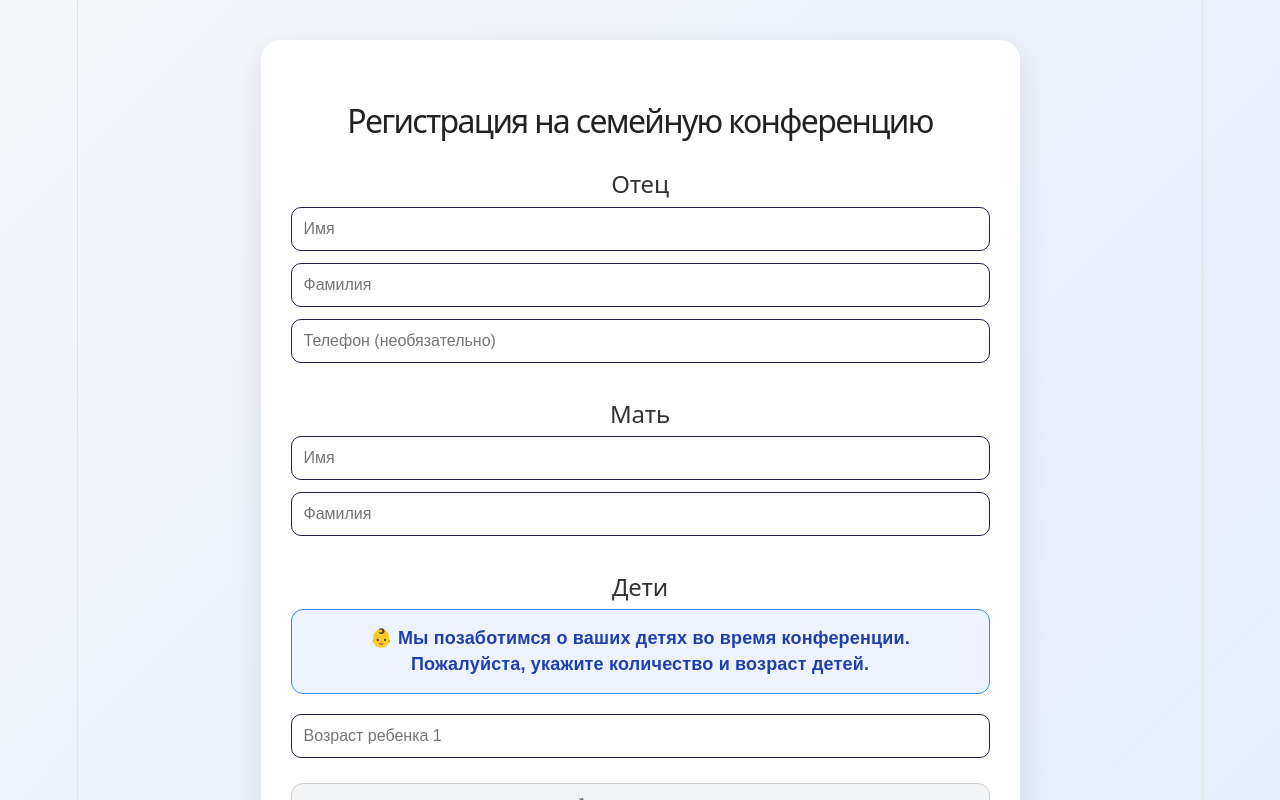
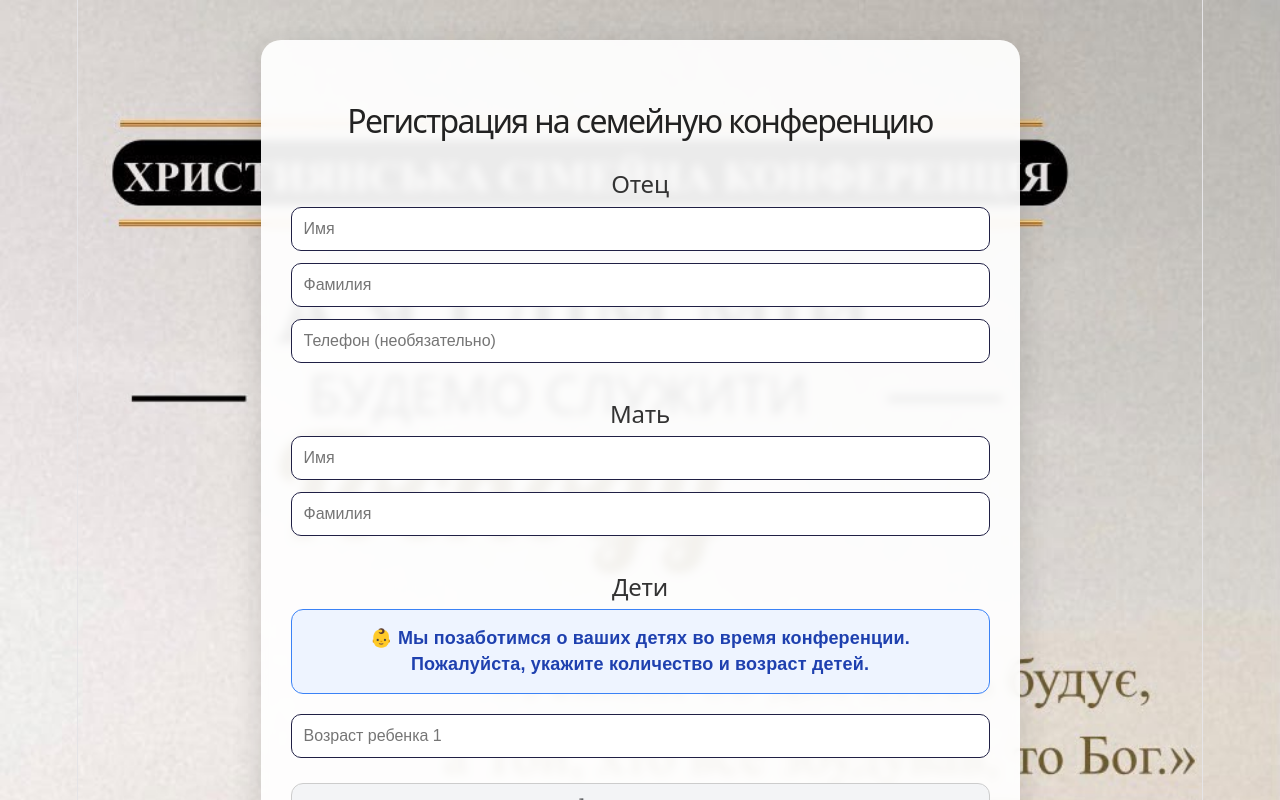
Before and after one commit to Malynskyi/church-registration, a React (Vite) app: page / in a window 1280 px wide. Shown: the top 800 px of the page. Built offline with nearby package versions, Linux system fonts and the light colour scheme.

Commit message:
some changes

```diff
--- a/src/styles/RegistrationPage.css
+++ b/src/styles/RegistrationPage.css
@@ -13,10 +13,15 @@
 .registration-container {
     max-width: 700px;
     margin: 40px auto;
-    background: white;
     padding: 30px;
+
+    background: rgba(255, 255, 255, 0.92);
+
     border-radius: 20px;
-    box-shadow: 0 10px 30px rgba(0, 0, 0, 0.1);
+
+    backdrop-filter: blur(5px);
+
+    box-shadow: 0 10px 30px rgba(0, 0, 0, 0.15);
 }
 
 .registration-title {
@@ -70,3 +75,11 @@
     margin-bottom: 20px;
     display: block;
 }
+
+body {
+    background-image: url("../assets/conference-bg.jpg");
+    background-size: cover;
+    background-position: center;
+    background-attachment: fixed;
+    background-repeat: no-repeat;
+}
```
Also changed, not shown: src/assets/conference-bg.jpg (renamed from src/assets/conference.jpg).
